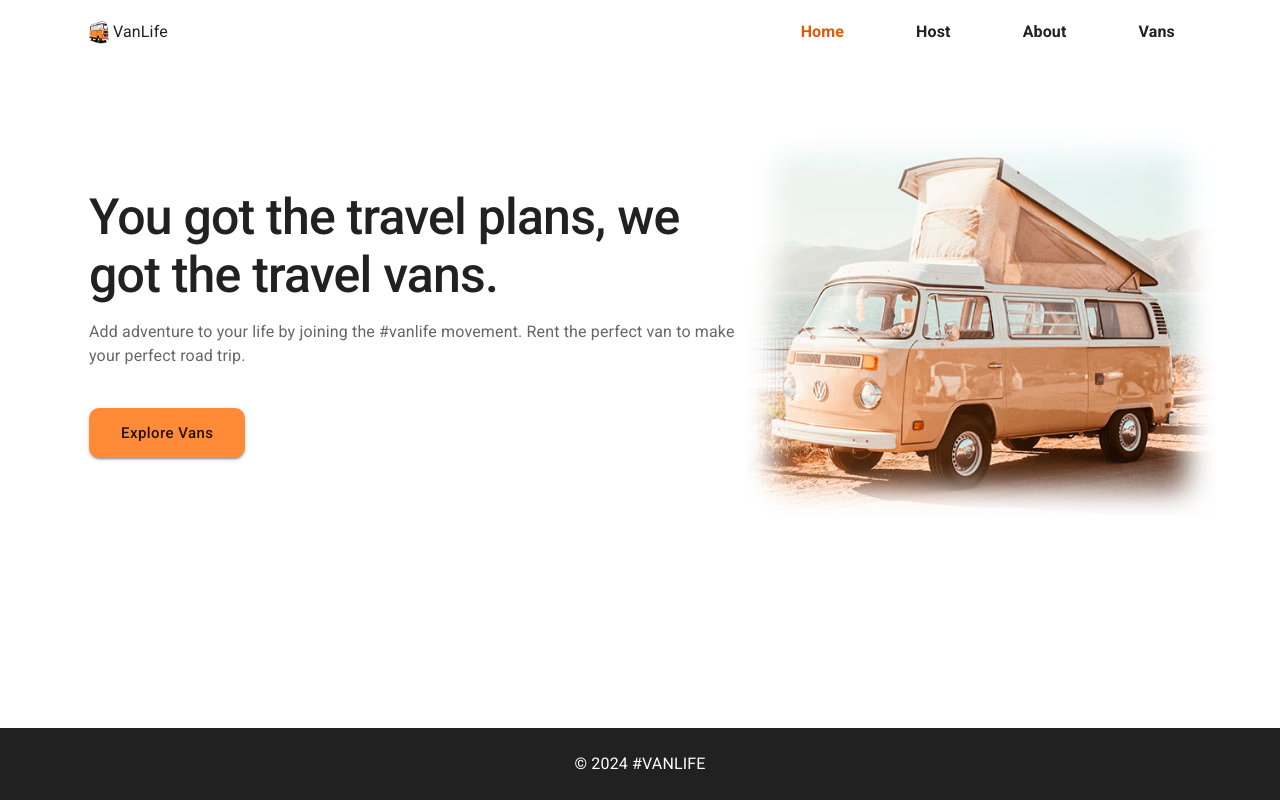
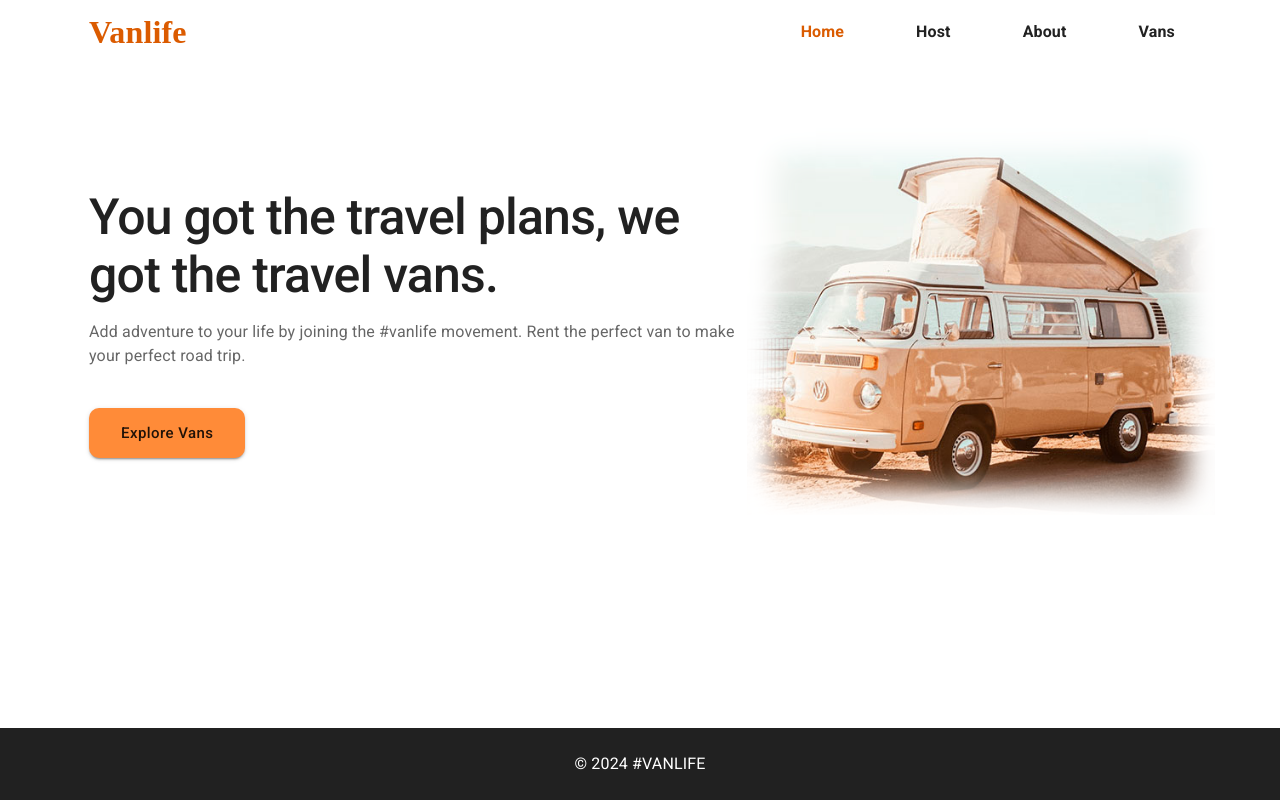
Before and after one commit to iamdenis1234/van-life, a React (Vite) app: page / in a window 1280 px wide. Built offline with nearby package versions, Linux system fonts and the light colour scheme; no server answers; what miragejs would draw is missing.

Commit message:
change logo

```diff
--- a/package.json
+++ b/package.json
@@ -40,6 +40,7 @@
   "dependencies": {
     "@emotion/react": "^11.11.3",
     "@emotion/styled": "^11.11.0",
+    "@fontsource-variable/dancing-script": "^5.0.17",
     "@fontsource/roboto": "^5.0.8",
     "@mui/icons-material": "^5.15.5",
     "@mui/material": "^5.15.5"
--- a/src/components/Header/Header.jsx
+++ b/src/components/Header/Header.jsx
@@ -2,7 +2,6 @@ import { Menu as MenuIcon } from "@mui/icons-material";
 import {
   AppBar,
   IconButton,
-  Link as MuiLink,
   styled,
   Toolbar,
   useScrollTrigger,
@@ -12,6 +11,7 @@ import { Link } from "react-router-dom";
 import { onAuthStateChanged } from "../../api.js";
 import { useBreakpointUp } from "../../hooks/useBreakpoint.js";
 import { CustomContainer } from "../CustomContainer.jsx";
+import { Logo } from "../Logo.jsx";
 import { MenuDrawer } from "./MenuDrawer.jsx";
 import { NavList } from "./NavList.jsx";
 
@@ -48,10 +48,7 @@ function Header() {
     >
       <CustomContainer>
         <HeaderToolbar component="nav" disableGutters>
-          <Logo component={Link} to="/" color="inherit" underline="none">
-            <img src="/assets/images/logo-primary-color-cut.png" alt="" />
-            VanLife
-          </Logo>
+          <StyledLogo component={Link} to="/" />
           {lgUpBreakpointMatches ? (
             <StyledNavList />
           ) : (
@@ -86,13 +83,8 @@ const HeaderToolbar = styled(Toolbar)({
   justifyContent: "space-between",
 });
 
-const Logo = styled(MuiLink)({
-  display: "flex",
-  gap: "4px",
-
-  "& img": {
-    width: 20,
-  },
+const StyledLogo = styled(Logo)({
+  textDecoration: "none",
 });
 
 const StyledNavList = styled(NavList)(({ theme }) => ({
--- /dev/null
+++ b/src/components/Logo.jsx
@@ -0,0 +1,11 @@
+import { Typography } from "@mui/material";
+
+export { Logo };
+
+function Logo(props) {
+  return (
+    <Typography variant="logo" color="logo.main" {...props}>
+      Vanlife
+    </Typography>
+  );
+}
--- a/src/index.jsx
+++ b/src/index.jsx
@@ -3,6 +3,7 @@ import "@fontsource/roboto/300.css";
 import "@fontsource/roboto/400.css";
 import "@fontsource/roboto/500.css";
 import "@fontsource/roboto/700.css";
+import "@fontsource-variable/dancing-script";
 import "./index.css";
 import React from "react";
 import ReactDOM from "react-dom/client";
@@ -37,6 +38,9 @@ let theme = createTheme({
     text: {
       white: colors.textWhite,
     },
+    logo: {
+      main: "hsl(25, 100%, 43%)",
+    },
     simple: getCustomColor(colors.vanTypes.simple),
     rugged: getCustomColor(colors.vanTypes.rugged),
     luxury: getCustomColor(colors.vanTypes.luxury),
@@ -46,6 +50,14 @@ let theme = createTheme({
   },
   filters: {
     blur: "blur(6px)",
+  },
+  typography: {
+    logo: {
+      fontFamily: "'Dancing Script Variable', cursive",
+      fontWeight: 700,
+      fontStyle: "normal",
+      fontSize: "2rem",
+    },
   },
   breakpoints: {
     values: {
```
Also changed, not shown: 1 other file (tests, documents, lock files or other folders).
